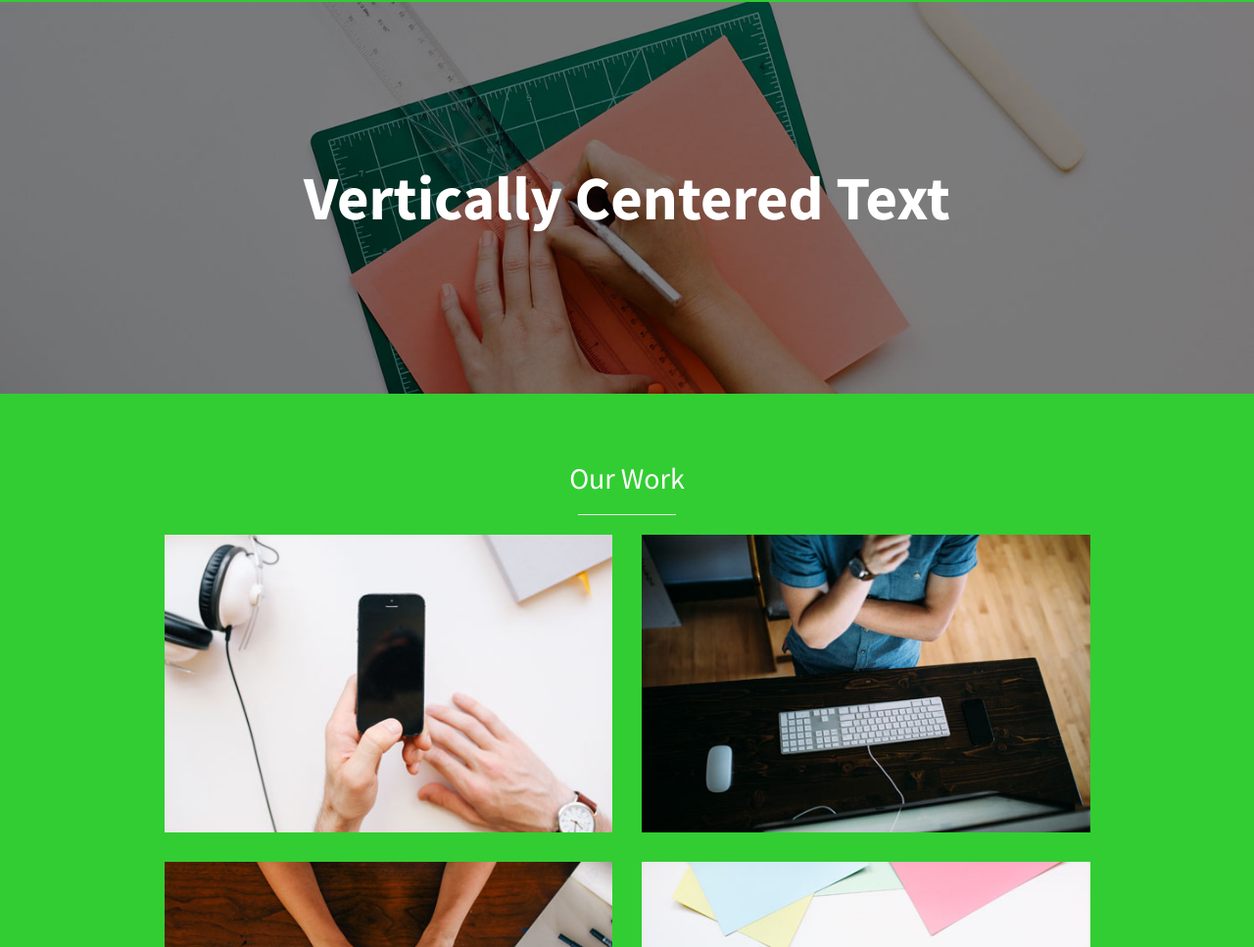
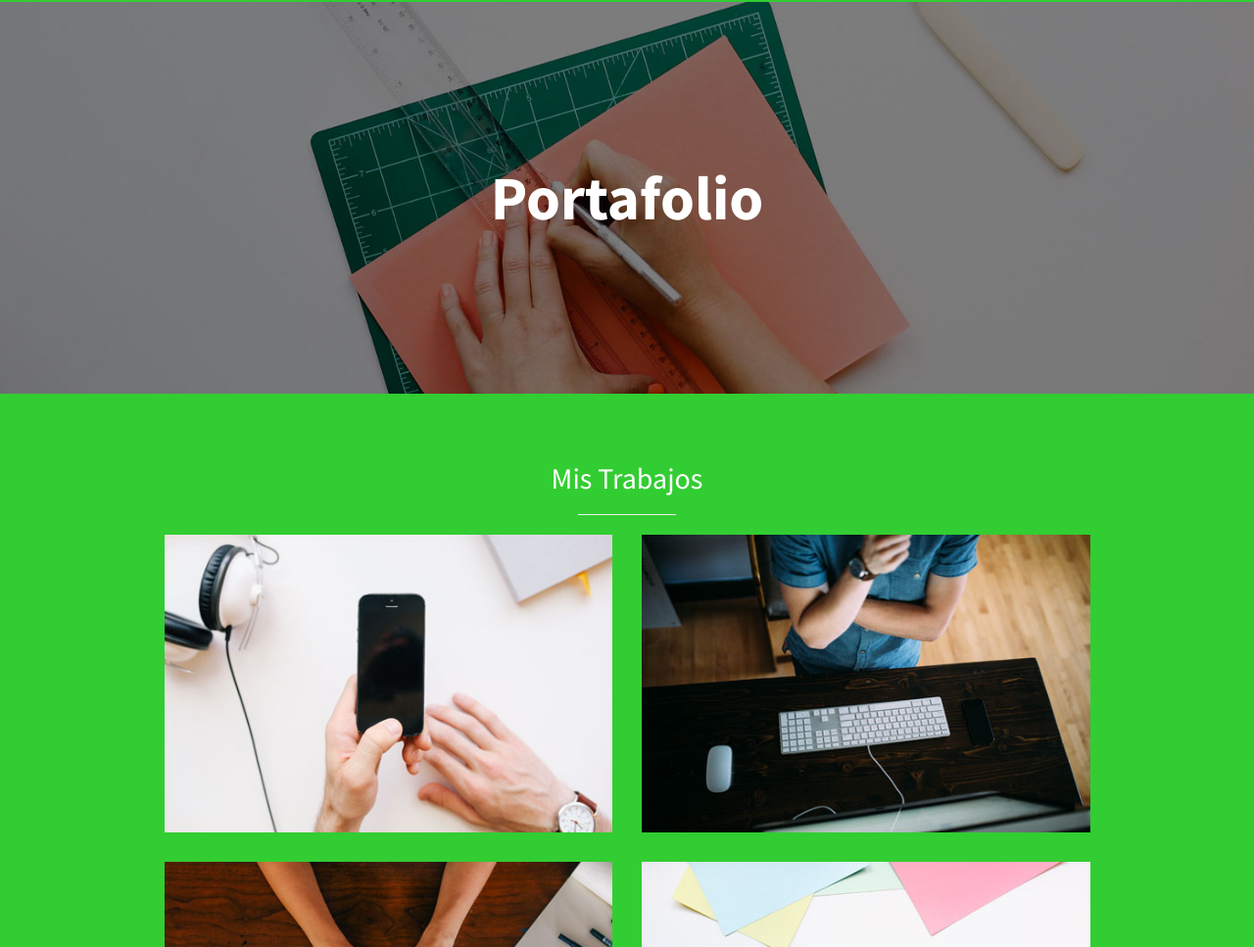
Before and after one commit to joanalegria/introFrontEnd, a plain HTML site: page superRapido/entrega-oyarzunpuga_ignacio/index.html in a window 1280 px wide. Shown: the part 1520-2487 px from the top of the page at 98% size. Drawn offline with Linux system fonts and the light colour scheme.

Commit message:
Testeoooooo

```diff
--- a/superRapido/entrega-oyarzunpuga_ignacio/index.html
+++ b/superRapido/entrega-oyarzunpuga_ignacio/index.html
@@ -156,7 +156,7 @@
     <!-- Callout -->
     <aside class="callout">
         <div class="text-vertical-center">
-            <h1>Vertically Centered Text</h1>
+            <h1>Portafolio</h1>
         </div>
     </aside>
 
@@ -165,7 +165,7 @@
         <div class="container">
             <div class="row">
                 <div class="col-lg-10 col-lg-offset-1 text-center">
-                    <h2>Our Work</h2>
+                    <h2>Mis Trabajos</h2>
                     <hr class="small">
                     <div class="row">
                         <div class="col-md-6">
```
